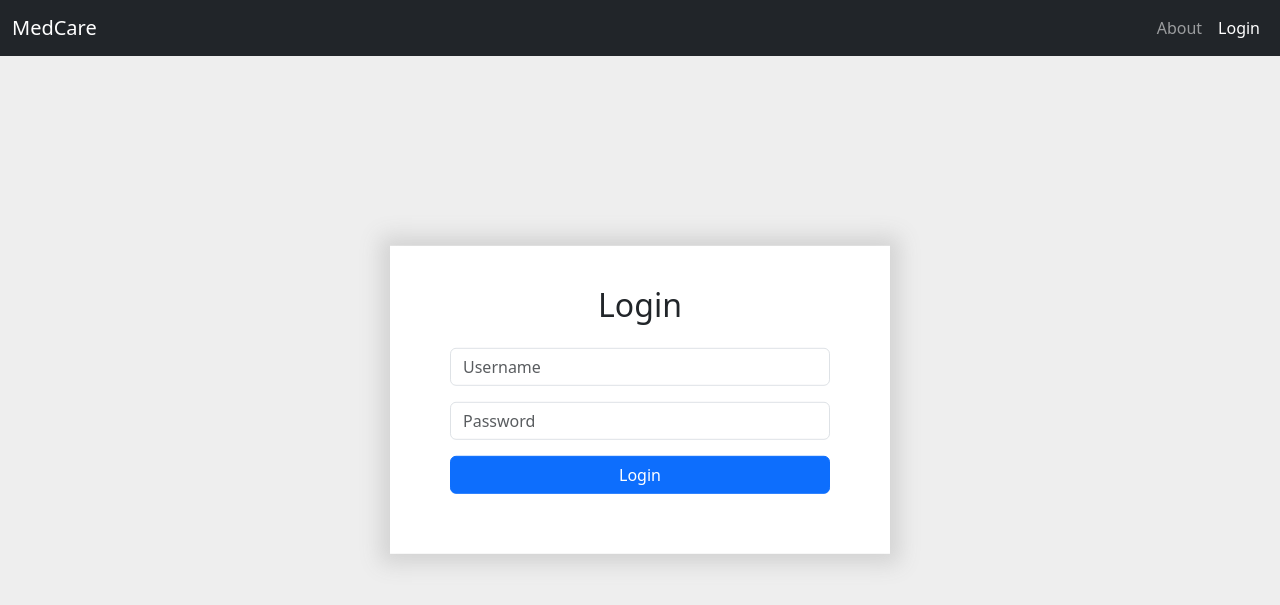
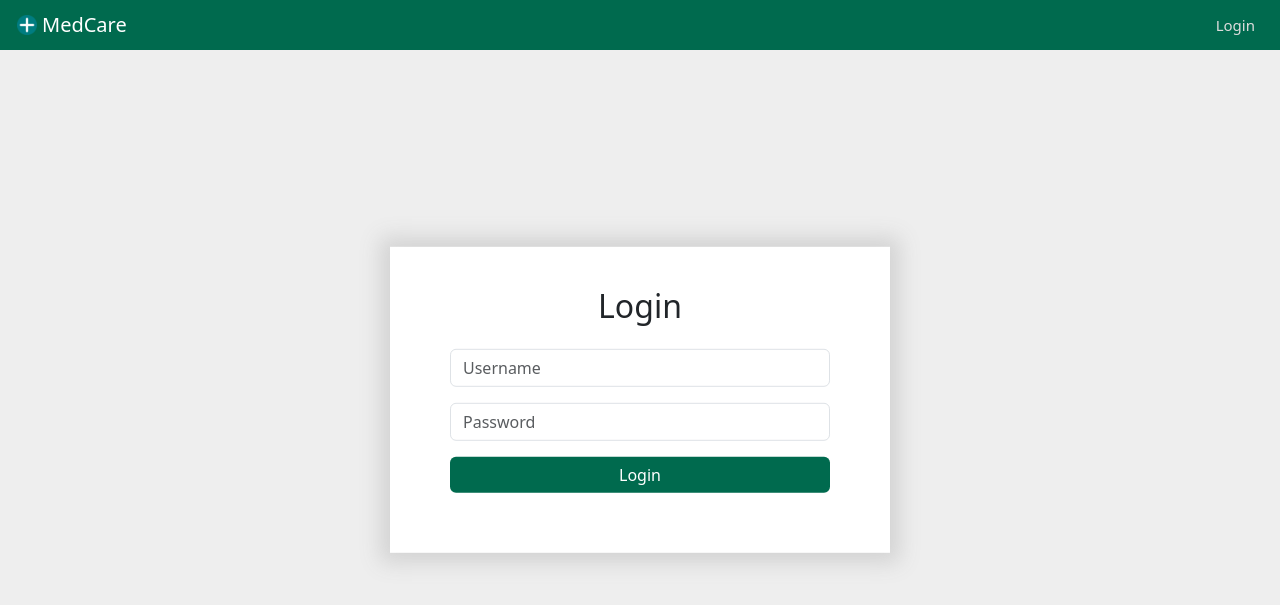
Before and after one commit to armirqurdina00/medcare, a Django app: page / in a window 1280 px wide. Shown: the top 605 px of the page. Run offline with Django 4.2, Linux system fonts and the light colour scheme.

Commit message:
make changes to styling

```diff
--- a/main/static/main/style.css
+++ b/main/static/main/style.css
@@ -4,6 +4,11 @@ body{
 
 h2{
     text-align: center;
+}
+
+h1{
+    font-size: 30px;
+    padding: 20px 0;
 }
 
 .login-btn{
@@ -13,6 +18,21 @@ h2{
 .container{
     width: 80%;
     margin: 0 auto;
+}
+
+.alert{
+    margin: 16px;
+}
+
+thead{
+    text-transform: uppercase;
+    font-size: 14px;
+    background-color: #006a4e;
+    color: white;
+}
+
+tbody{
+    font-size: 15px;
 }
 
 .form-container{
@@ -26,3 +46,41 @@ h2{
     left: 50%;
     transform: translate(-50%, -50%);
 }
+
+.navbar-brand{
+    margin-left: 5px;
+    color: white;
+}
+
+.navbar-brand:hover{
+    color: white;
+}
+
+.navbar{
+    background-color: #006a4e;
+    padding: 5px;
+}
+
+.nav-item{
+    font-size: 15px;
+}
+
+.nav-link{
+    color: #ddd;
+}
+
+.nav-link:hover{
+    color: white;
+}
+
+.login-btn{
+    background-color: #006a4e;
+    border: #006a4e;
+    color: white;
+}
+
+.login-btn:hover{
+    background-color: #006a4e;
+    border: #006a4e;
+    color: white;
+}
--- a/main/templates/base.html
+++ b/main/templates/base.html
@@ -14,7 +14,6 @@
 
 <body>
     {% include 'navbar.html' %}
-    <br/>
     <div class="container">
         {% if messages %}
             {% for message in messages %}
--- a/main/templates/home.html
+++ b/main/templates/home.html
@@ -3,30 +3,30 @@
 {% block content %}
 
     {% if user.is_authenticated %}
-    <!-- <h2>Patients</h2> -->
-    <table class="table table-striped table-hover table-bordered">
-        <thead class="table-dark">
+    <h1>All Patients</h1>
+    <table class="table">
+        <thead>
           <tr>
+            <th scope="col">ID</th>
             <th scope="col">Name</th>
             <th scope="col">Phone</th>
             <th scope="col">Email</th>
             <th scope="col">Address</th>
             <th scope="col">City</th>
             <th scope="col">Created At</th>
-            <th scope="col">ID</th>
           </tr>
         </thead>
         <tbody>
             {% if patients %}
                 {% for patient in patients %}
                 <tr>
+                    <td> <a href="{% url 'patient' patient.id %}">{{ patient.id }}</a></td>
                     <td>{{ patient.first_name }} {{ patient.last_name }}</td>
                     <td>{{ patient.phone }}</td>
                     <td>{{ patient.email }}</td>
                     <td>{{ patient.address }}</td>
                     <td>{{ patient.city }}</td>
                     <td>{{ patient.created_at }}</td>
-                    <td> <a href="{% url 'patient' patient.id %}">{{ patient.id }}</a></td>
                 </tr>
                 {% endfor %}
             {% endif %}
@@ -42,7 +42,7 @@
             <div class="mb-3">
                 <input type="password" class="form-control" name="password" placeholder="Password" required>
             </div>
-            <button type="submit" class="btn btn-primary login-btn">Login</button>
+            <button type="submit" class="btn login-btn">Login</button>
         </form>
     </div>
     {% endif %}
--- a/main/templates/navbar.html
+++ b/main/templates/navbar.html
@@ -1,5 +1,10 @@
-<nav class="navbar navbar-expand-lg navbar-dark bg-dark">
+{% load static %}
+
+<link rel="stylesheet" href="{% static 'main/style.css' %}">
+
+<nav class="navbar navbar-expand-lg">
     <div class="container-fluid">
+        <img src="{% static 'main/plus-sign-icon.png' %}" width="20px">
         <a class="navbar-brand" href="{% url 'home' %}">MedCare</a>
         <button class="navbar-toggler" type="button" data-bs-toggle="collapse" data-bs-target="#navbarNav"
             aria-controls="navbarNav" aria-expanded="false" aria-label="Toggle navigation">
@@ -7,16 +12,16 @@
         </button>
         <div class="collapse navbar-collapse" id="navbarNav">
             <ul class="navbar-nav ms-auto">
-                <li class="nav-item">
-                    <a class="nav-link" href="#">About</a>
-                </li>
                 {% if user.is_authenticated %}
                 <li class="nav-item">
-                    <a class="nav-link active" aria-current="page" href="{% url 'logout' %}">Logout</a>
+                    <a class="nav-link" href="{% url 'add_patient' %}">Add Patient</a>
+                </li>
+                <li class="nav-item">
+                    <a class="nav-link" aria-current="page" href="{% url 'logout' %}">Logout</a>
                 </li>
                 {% else %}
                 <li class="nav-item">
-                    <a class="nav-link active" aria-current="page" href="{% url 'home' %}">Login</a>
+                    <a class="nav-link" aria-current="page" href="{% url 'home' %}">Login</a>
                 </li>
                 {% endif %}
             </ul>
```
Also changed, not shown: main/static/main/plus-sign-icon.png (added).
